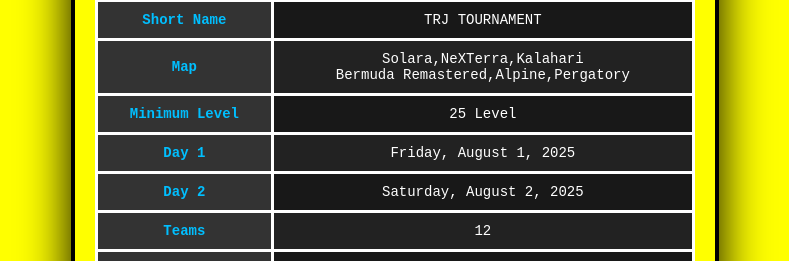
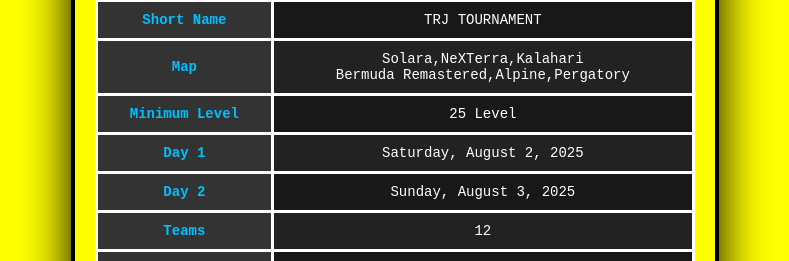
Before and after one commit to htmlcoderbd/TJR-TOURNAMENT, a plain HTML site: page index.html in a window 1280 px wide. Shown: the part 360-621 px from the top of the page, without its empty margins (245-1034 px from the left). Drawn offline with Linux system fonts and the light colour scheme.

Commit message:
index.html

```diff
--- a/index.html
+++ b/index.html
@@ -18,8 +18,8 @@
       <tr><th>Map</th><td>Solara,NeXTerra,Kalahari
       <br>Bermuda Remastered,Alpine,Pergatory</td></tr>
       <tr><th>Minimum Level</th><td>25 Level </td></tr>
-      <tr><th>Day 1</th><td>Friday, August 1, 2025</td></tr>
-      <tr><th>Day 2</th><td>Saturday, August 2, 2025</td></tr>
+      <tr><th>Day 1</th><td>Saturday, August 2, 2025</td></tr>
+      <tr><th>Day 2</th><td>Sunday, August 3, 2025</td></tr>
       <tr><th>Teams</th><td>12</td></tr>
       <tr><th>Prize Pool</th><td>2000 BDT</td></tr>
       <tr><th>Team Fee</th><td> 200 BDT</td></tr>
```
